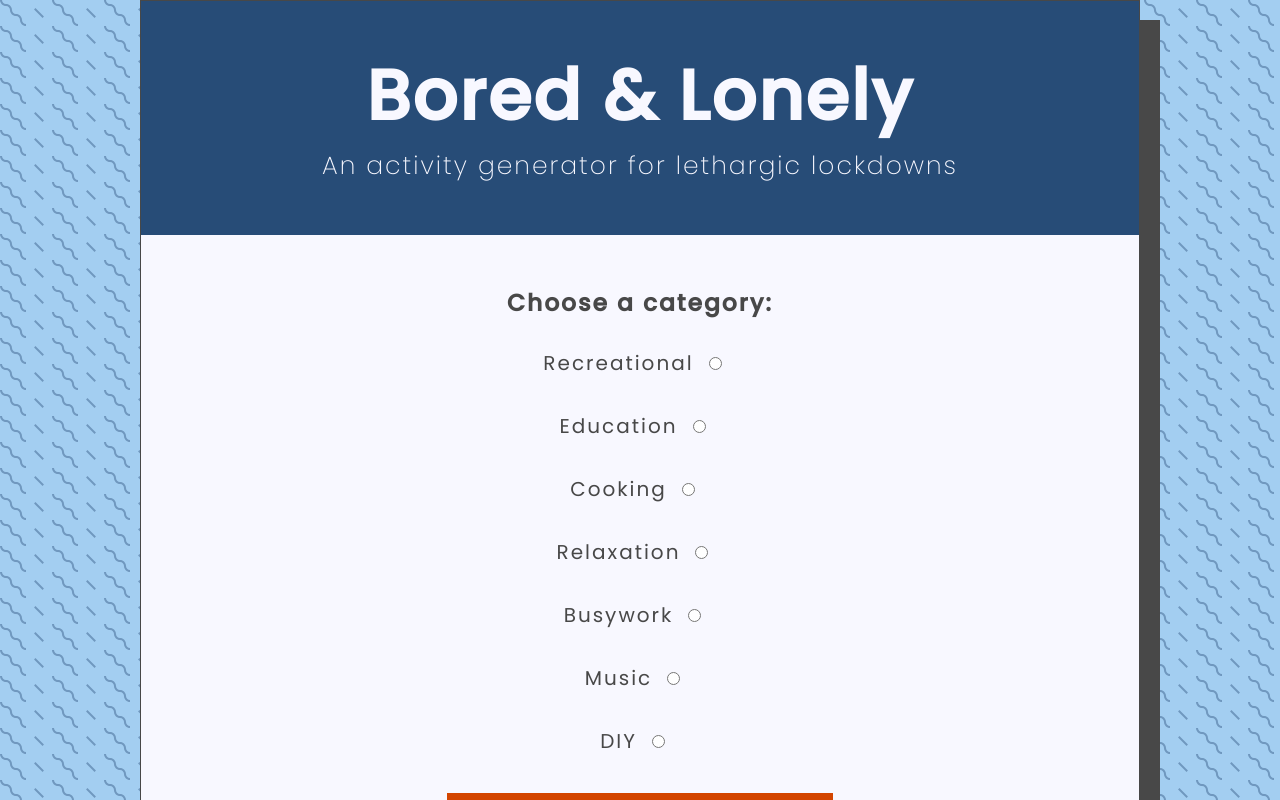
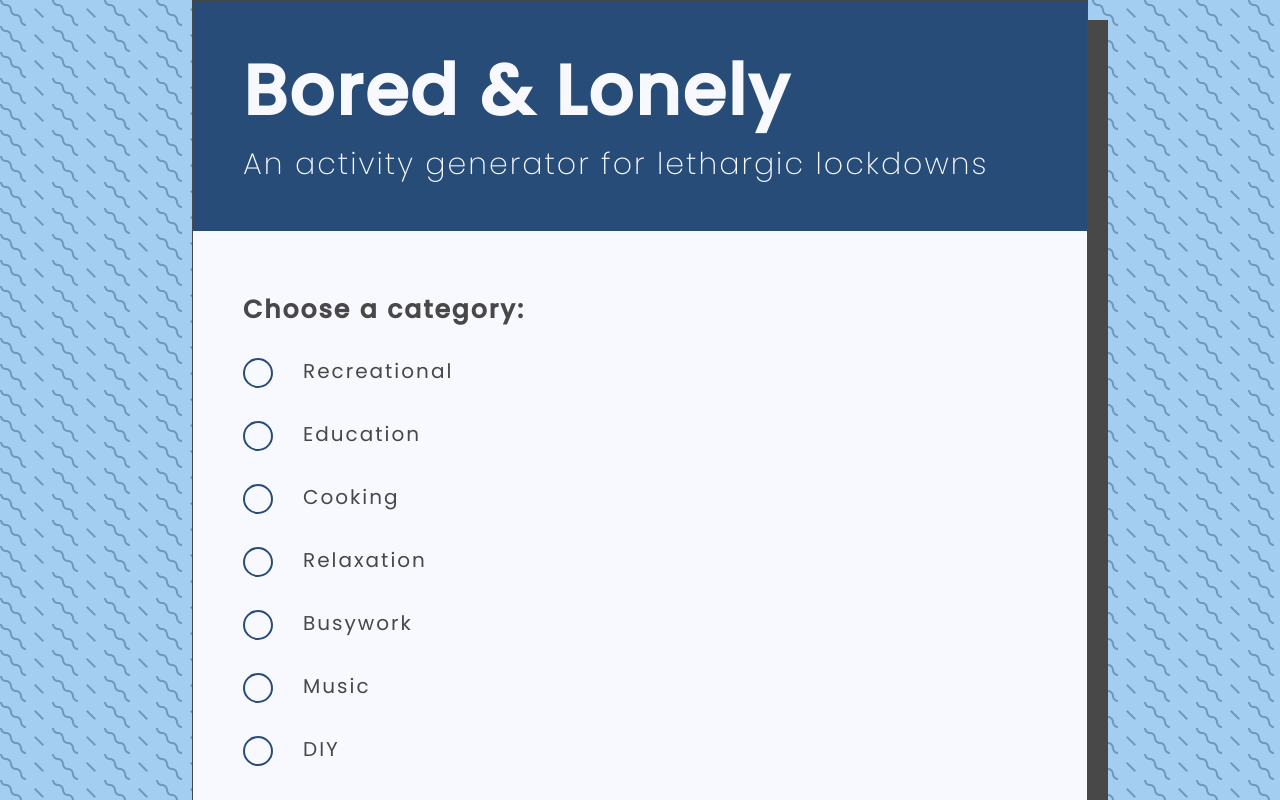
Before and after one commit to nate-kelly/bored-and-lonely, a React (Create React App) app: page / in a window 1280 px wide. Shown: the top 800 px of the page. Built offline with nearby package versions, Linux system fonts and the light colour scheme.

Commit message:
radio button styling

```diff
--- a/src/Form.js
+++ b/src/Form.js
@@ -14,35 +14,37 @@ const Form = ({submit, selection}) => {
           )
         })
         } */}
-        <div>
+        <div className="radioSelect">
+          <input type="radio" name="activityType" id="recreational" onChange={(event) => selection(event.target.value)} value="recreational" required />
           <label htmlFor="recreational">Recreational</label>
-          <input type="radio" name="activityType" id="recreational" onChange={(event) => selection(event.target.value)} value="recreational" required />
         </div>
-        <div>
+        <div className="radioSelect">
+          <input type="radio" name="activityType" id="education" onChange={(event) => selection(event.target.value)} value="education" />
           <label htmlFor="education">Education</label>
-          <input type="radio" name="activityType" id="education" onChange={(event) => selection(event.target.value)} value="education" />
         </div>
-        <div>
+        <div className="radioSelect">
+          <input type="radio" name="activityType" id="cooking" onChange={(event) => selection(event.target.value)} value="cooking" />
           <label htmlFor="cooking">Cooking</label>
-          <input type="radio" name="activityType" id="cooking" onChange={(event) => selection(event.target.value)} value="cooking" />
         </div>
-        <div>
+        <div className="radioSelect">
+          <input type="radio" name="activityType" id="relaxation" onChange={(event) => selection(event.target.value)} value="relaxation" />
           <label htmlFor="relaxation">Relaxation</label>
-          <input type="radio" name="activityType" id="relaxation" onChange={(event) => selection(event.target.value)} value="relaxation" />
         </div>
-        <div>
+        <div className="radioSelect">
+          <input type="radio" name="activityType" id="busywork" onChange={(event) => selection(event.target.value)} value="busywork" />
           <label htmlFor="busywork">Busywork</label>
-          <input type="radio" name="activityType" id="busywork" onChange={(event) => selection(event.target.value)} value="busywork" />
         </div>
-        <div>
+        <div className="radioSelect">
+          <input type="radio" name="activityType" id="music" onChange={(event) => selection(event.target.value)} value="music" />
           <label htmlFor="music">Music</label>
-          <input type="radio" name="activityType" id="music" onChange={(event) => selection(event.target.value)} value="music" />
         </div>
-        <div>
+        <div className="radioSelect">
+          <input type="radio" name="activityType" id="diy" onChange={(event) => selection(event.target.value)} value="diy" />
           <label htmlFor="diy">DIY</label>
-          <input type="radio" name="activityType" id="diy" onChange={(event) => selection(event.target.value)} value="diy" />
         </div>
-        <button>Give me something to do!</button>
+        <div className="buttonSelect">
+          <button>Give me something to do!</button>
+        </div>
       </form>
     </section>
   )
--- a/src/styles.css
+++ b/src/styles.css
@@ -18,7 +18,7 @@ html {
 
 body {
   margin: 0;
-  text-align: center;
+  /* text-align: center; */
   font-family: 'Poppins', sans-serif;
   font-size: 2rem;
   letter-spacing: 0.2rem;
@@ -35,7 +35,7 @@ body {
 /* Main Container */
 
 .wrapper {
-  width: 80%;
+  width: 70%;
   max-width: 1000px;
   margin: 0 auto;
 }
@@ -47,37 +47,38 @@ body {
 }
 
 /* Typography */
-h1,
-h2,
-h3 {
-  margin: 1.5rem 0;
-}
-
 h1 {
   font-size: 7rem;
+  margin: 0 0 1.5rem;
 }
 
 h2 {
+  font-size: 3rem;
+  margin: 1.5rem 0 0;
+  font-weight: 200;
+}
+
+h3 {
   font-size: 2.5rem;
-  font-weight: 200;
+  margin: 1.5rem 0;
 }
 
 /* Header Styles */
 
 header {
   background: #274C77;
-  padding: 4rem;
+  padding: 5rem;
   color: ghostwhite;
 }
 
 /* Section Styles */
 
-.resultSection {
+.formSection {
   padding: 5rem;
 }
 
-.formSection {
-  margin: 4rem;
+.resultSection {
+  padding: 0 5rem 5rem;
 }
 
 /* Form Styles */
@@ -85,19 +86,65 @@ header {
 form {
   display: flex;
   flex-direction: column;
-  align-items: center;
+  justify-content: center;
+  align-items: left;
 }
 
-form div {
+.radioSelect {
   margin: 2rem 0;
+  position: relative;
+}
+
+.buttonSelect {
+  margin-top: 2rem;
 }
 
 input {
-  margin: 0 1.5rem;
+  opacity: 0;
+  height: 4rem;
+  width: 4rem;
+  position: absolute;
+	left: 0;
+	top: 0;
+}
+
+label {
+  margin-left: 6rem;
+}
+
+label::before {
+  border: 2px solid #274C77;
+  content: '';
+  height: 3rem;
+  width: 3rem;
+  position: absolute;
+  border-radius: 50%;
+  left: 0;
+  top: -0.2rem;
+}
+
+label::after {
+  content: "";
+	opacity: 0;
+	border: 1rem solid #d34500;
+	border-radius: 50%;
+	position: absolute;
+	left: 0.5rem;
+	top: 0.3rem;
+	transition: opacity 0.2s ease-in-out;
+}
+
+input:checked + label::after {
+  opacity: 1;
+}
+
+input:focus + label::before {
+	box-shadow: 0 0 0 0.3rem #d34500;
+  outline: 0.3rem solid transparent;
 }
 
 button {
-  margin: 2rem 0;
+  display: inline;
   padding: 2rem 4rem;
   font-size: inherit;
   font-family: inherit;
@@ -107,12 +154,17 @@ button {
   outline: none;
   color: #fff;
   background-color: #d34500;
-  border: none;
+  border: 3px solid transparent;
   box-shadow: 0 0.5rem #999;
 }
 
+button:hover,
+button:focus {
+  background: #993200;
+}
+
 button:active {
-  background-color: #993200;
+  background: #333333;
   box-shadow: 0 0 #999;
   transform: translateY(4px);
 }
@@ -121,7 +173,7 @@ button:active {
 footer {
   background: #A6B5C7;
   color: #333333;
-  padding: 0.5rem 0;
+  padding: 1.5rem 5rem;
 }
 
 footer a {
```
